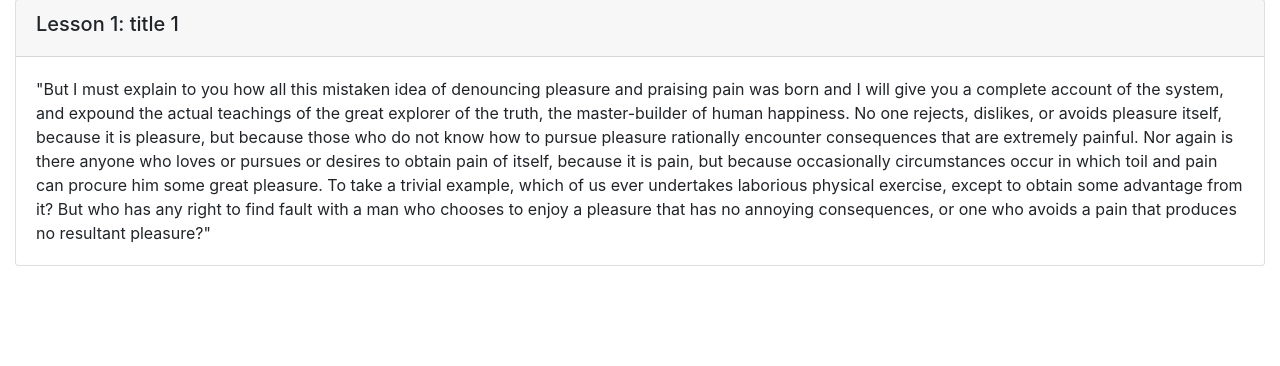
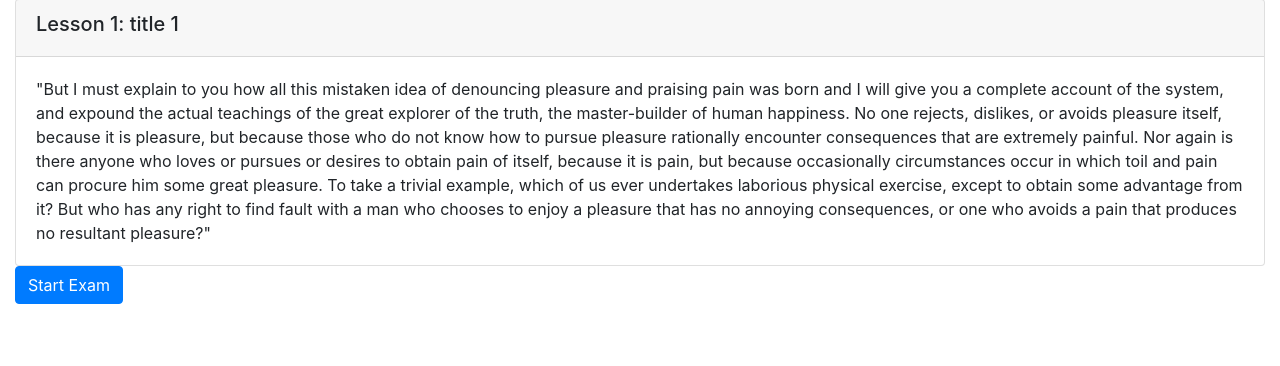
Before and after one commit to Anonav0/final-cloud-app-with-database, a Django app: page /onlinecourse/1/ in a window 1280 px wide. Shown: the part 103-469 px from the top of the page. Run offline with Django 3.2, Linux system fonts and the light colour scheme; a user stored in the database is signed in; data comes from the database, SQL or seed files in the repository; both versions use the stored data as it was after the commit; some libraries are stand-ins or nearby versions.

Commit message:
update the course detail template

```diff
--- a/onlinecourse/templates/onlinecourse/course_detail_bootstrap.html
+++ b/onlinecourse/templates/onlinecourse/course_detail_bootstrap.html
@@ -75,14 +75,20 @@
             <input type="check" name="choice_{{choice.id}}" id="{{choice.id}}" ...>
             -->
 
-            <!-- A choice submission form example
+            <!-- A choice submission form example -->
+            {% if user.is_authenticated %}
+                <input class="btn btn-primary" type="submit" value="Start Exam" data-toggle="collapse" data-target="#exam">
+            {%endif%}
+            <div class="collapse" id="exam">
                 <form id="questionform" action="point to a submit view" method="post">
-                        ... for each question in the course ...
+                            <!-- ... for each question in the course ... -->
+                            {%for question in course.question_set.all %}
                             <div class="card mt-1">
                                 <div class="card-header"><h5>{{ question.question_text}}</h5></div>
                                 {% csrf_token %}
                                 <div class="form-group">
-                               ... for each choice in the question ...
+                                <!-- ... for each choice in the question ... -->
+                                {%for choice in question.choice_set.all%}
                                     <div class="form-check">
                                         <label class="form-check-label">
                                             <input type="checkbox" name="choice_{{choice.id}}"
@@ -90,10 +96,13 @@
                                                 value="{{choice.id}}">{{ choice.choice_text }}
                                         </label>
                                     </div>
+                                    {%endfor%}
                                 </div>
                             </div>
+                        {%endfor%}
                         <input class="btn btn-success btn-block" type="submit" value="Submit">
-            </form> -->
+                </form>
+            </div>
 
             <!--Check here to see more details Bootstrap checkbox
              https://www.w3schools.com/bootstrap4/bootstrap_forms_inputs.asp-->
```
Also changed, not shown: db.sqlite3. Lines whose indentation alone changed are shown as unchanged.
